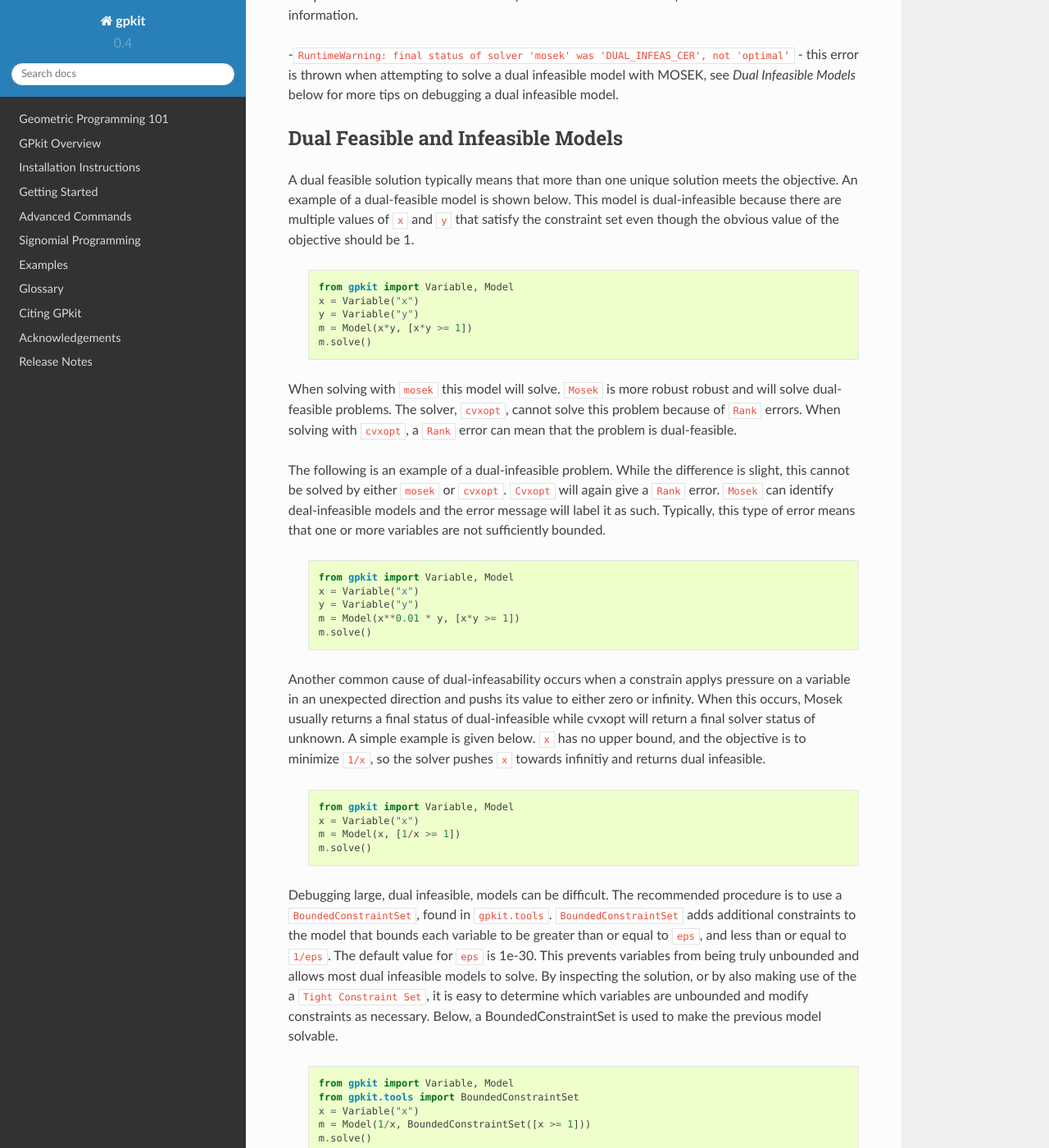
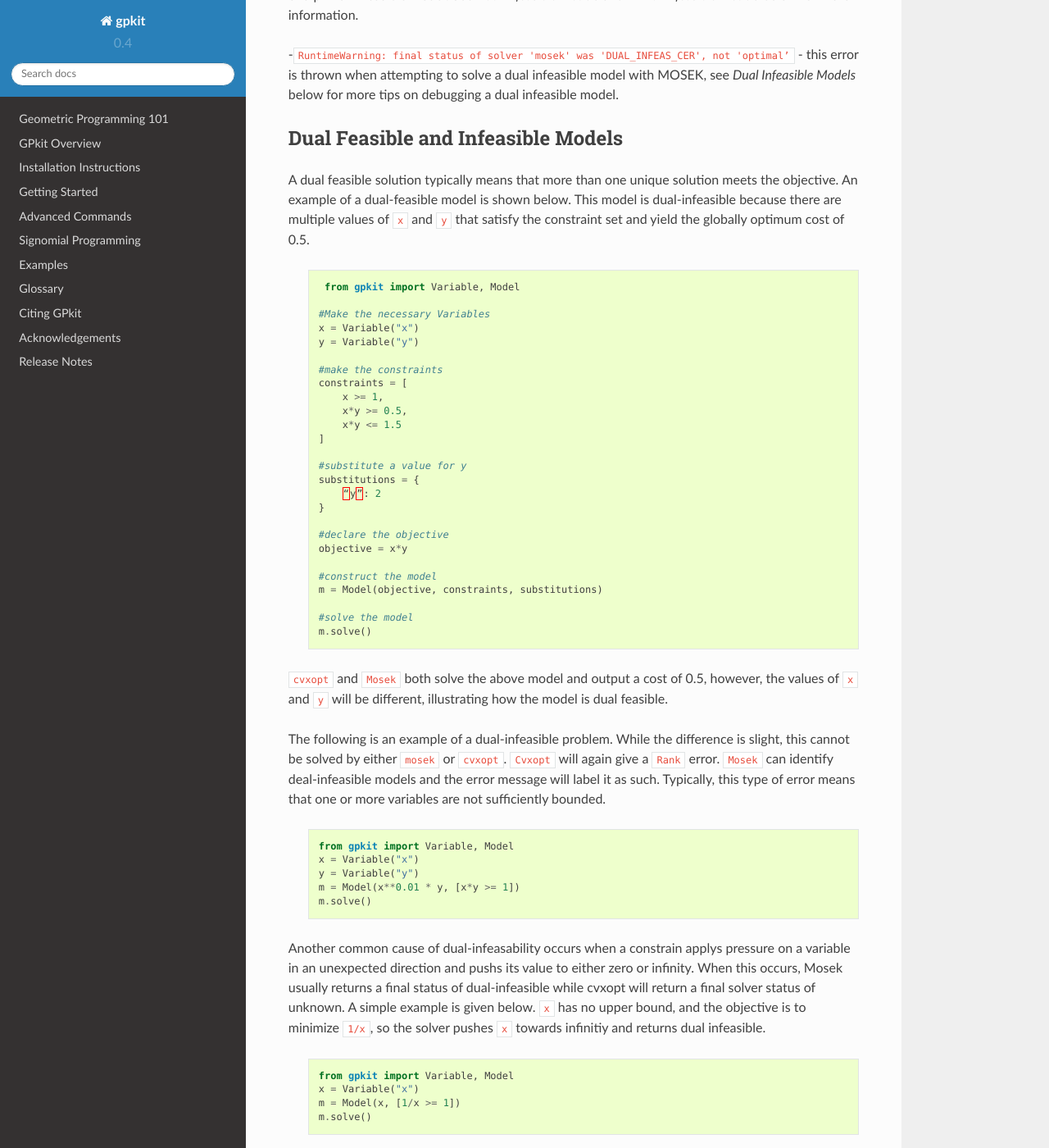
Before and after one commit to convexengineering/gpkit, a Sphinx documentation site: the page built from docs/source/debugging.rst, in a window 1280 px wide and 1400 px high, scrolled down 837 px. Shown: the whole window at 82% size. Built offline with Sphinx 7.4.7 and the Read the Docs theme 2.0.0, drawn with Linux system fonts in a browser that asks for light colours.

Commit message:
tests now complete and passing, updated dual feasible example

```diff
--- a/docs/source/debugging.rst
+++ b/docs/source/debugging.rst
@@ -23,17 +23,38 @@ A number of errors and warnings can be raised when attempting to solve a model.
 Dual Feasible and Infeasible Models
 ===================================
 
-A dual feasible solution typically means that more than one unique solution meets the objective.   An example of a dual-feasible model is shown below. This model is dual-infeasible because there are multiple values of ``x`` and ``y`` that satisfy the constraint set even though the obvious value of the objective should be 1.
+A dual feasible solution typically means that more than one unique solution meets the objective.   An example of a dual-feasible model is shown below. This model is dual-infeasible because there are multiple values of ``x`` and ``y`` that satisfy the constraint set and yield the globally optimum cost of 0.5.
 
  .. code-block:: python
 
-     from gpkit import Variable, Model
+      from gpkit import Variable, Model
+
+     #Make the necessary Variables
      x = Variable("x")
      y = Variable("y")
-     m = Model(x*y, [x*y >= 1])
+
+     #make the constraints
+     constraints = [
+         x >= 1,
+         x*y >= 0.5,
+         x*y <= 1.5
+     ]
+
+     #substitute a value for y
+     substitutions = {
+         “y”: 2
+     }
+
+     #declare the objective
+     objective = x*y
+
+     #construct the model
+     m = Model(objective, constraints, substitutions)
+
+     #solve the model
      m.solve()
 
-When solving with ``mosek`` this model will solve. ``Mosek`` is more robust robust and will solve dual-feasible problems.  The solver, ``cvxopt``, cannot solve this problem because of ``Rank`` errors.  When solving with ``cvxopt``, a ``Rank`` error can mean that the problem is dual-feasible.
+``cvxopt`` and ``Mosek`` both solve the above model and output a cost of 0.5, however, the values of ``x`` and ``y`` will be different, illustrating how the model is dual feasible.
 
 The following is an example of a dual-infeasible problem. While the difference is slight, this cannot be solved by either ``mosek`` or ``cvxopt``.  ``Cvxopt`` will again give a ``Rank`` error.  ``Mosek`` can identify deal-infeasible models and the error message will label it as such. Typically, this type of error means that one or more variables are not sufficiently bounded.
 
--- /dev/null
+++ b/docs/source/examples/dual_infeasible_ex2.py
@@ -0,0 +1,7 @@
+from gpkit import Variable, Model
+x = Variable("x")
+y = Variable("y")
+m = Model(x**0.01 * y, [x*y >= 1])
+
+#rasises RuntimeWarning, unknown on cvxopt DUAL_INFEASIBLE_CER on Mosek
+#m.solve()
```
Also changed, not shown: 1 other file.
